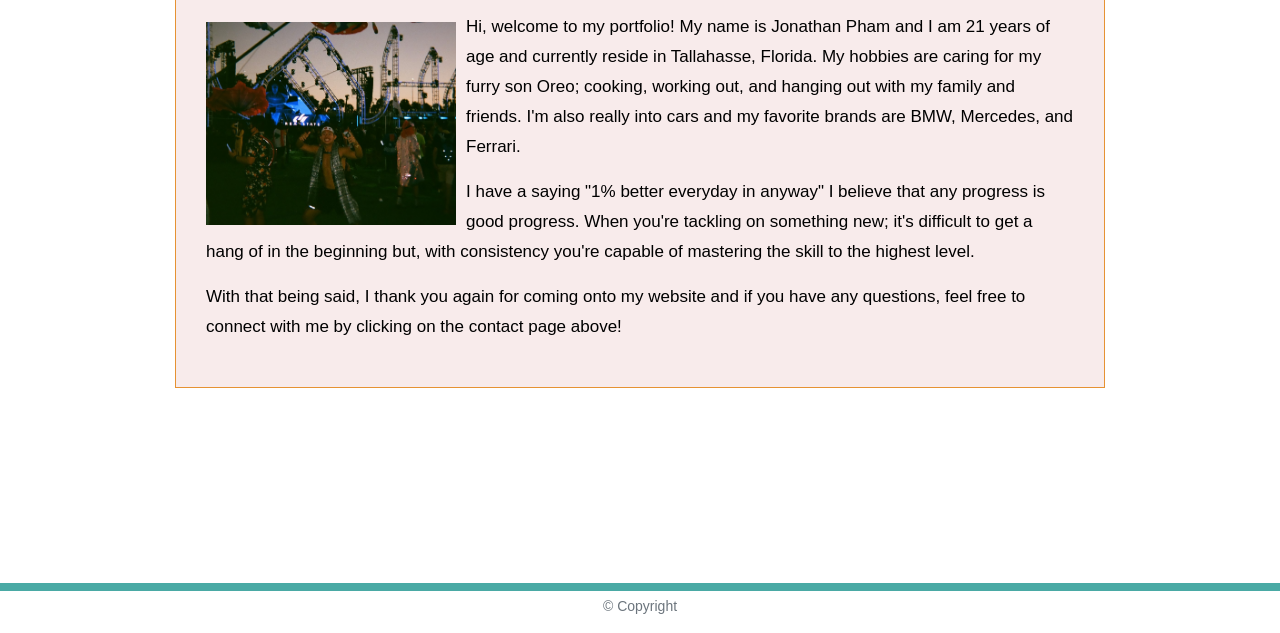
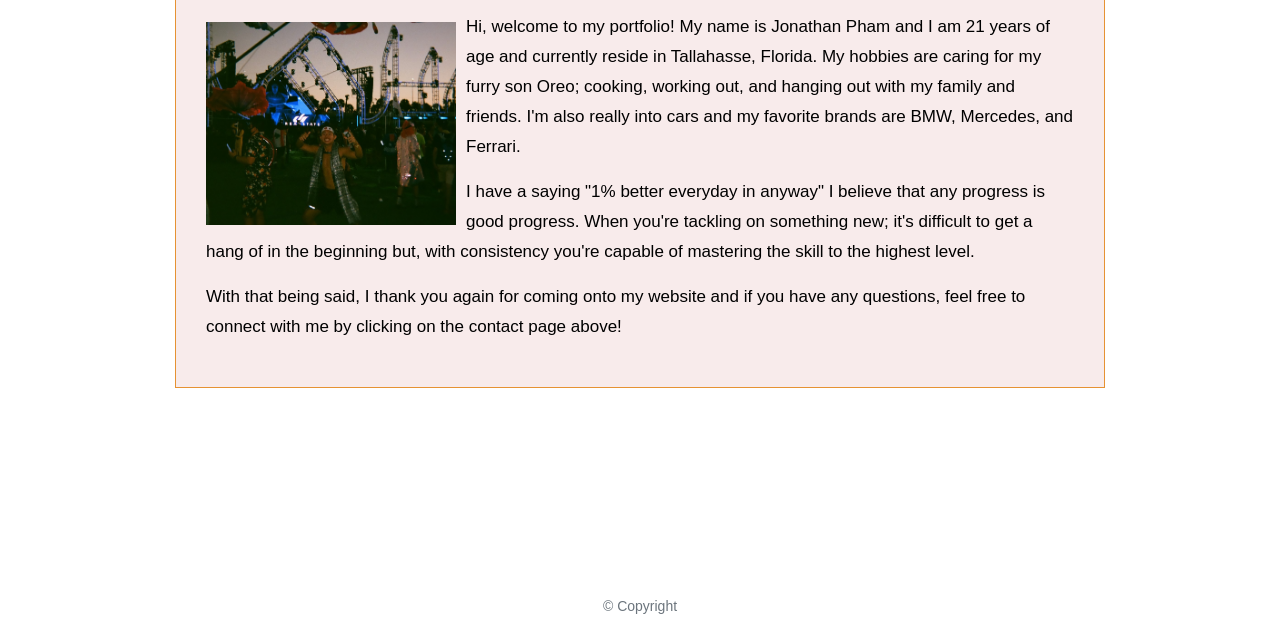
Before and after one commit to phamjonathan/Bootstrap-Portfolio, a plain HTML site: page index.html in a window 1280 px wide. Shown: the part 353-986 px from the top of the page. Drawn offline with nearby package versions, Linux system fonts and the light colour scheme.

Commit message:
New Footer Color

```diff
--- a/assets/css/style.css
+++ b/assets/css/style.css
@@ -125,7 +125,7 @@ body {
     color: #ffffff;
     text-align: center;
     background: #ffffff;
-    border-top: 8px solid #4aaaa5;
+    border-top: 8px solid #ffffff;
     height: 50px;
   }
 
```
